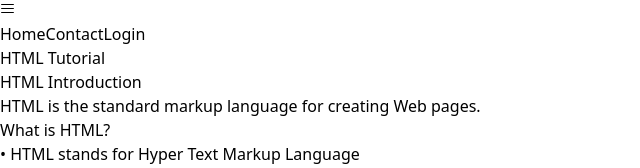
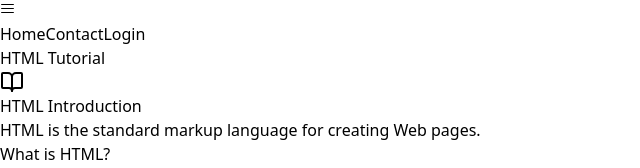
Before and after one commit to y4th4rthh/text-editor-app, a React (Vite) app: page /html-tutorial in a window 1280 px wide. Shown: the part 326-494 px from the top of the page, without its empty margins (0-640 px from the left). Built offline with nearby package versions, Linux system fonts and the light colour scheme.

Commit message:
Update HTMLTutorial.jsx

```diff
--- a/src/HTMLTutorial.jsx
+++ b/src/HTMLTutorial.jsx
@@ -1,4 +1,5 @@
 import React from 'react';
+import { BookOpen } from 'lucide-react';
 
 const HTMLTutorial = () => {
   const htmlTutorials = [
@@ -112,7 +113,11 @@ const HTMLTutorial = () => {
 
         {htmlTutorials.map((topic, index) => (
           <div key={index} className="mb-6 bg-gray-800 p-6 rounded-lg shadow-lg">
-            <h2 className="text-2xl font-bold text-white mb-4">{topic.title}</h2>
+            <h2 className="text-2xl flex items-center font-bold text-white mb-4">
+              <div className="text-blue-400 mr-2">
+                <BookOpen className="w-6 h-6" />
+              </div>
+              {topic.title}</h2>
             <p className="text-gray-300 mb-4">{topic.content}</p>
 
             {topic.sections.map((section, sIndex) => (
```
